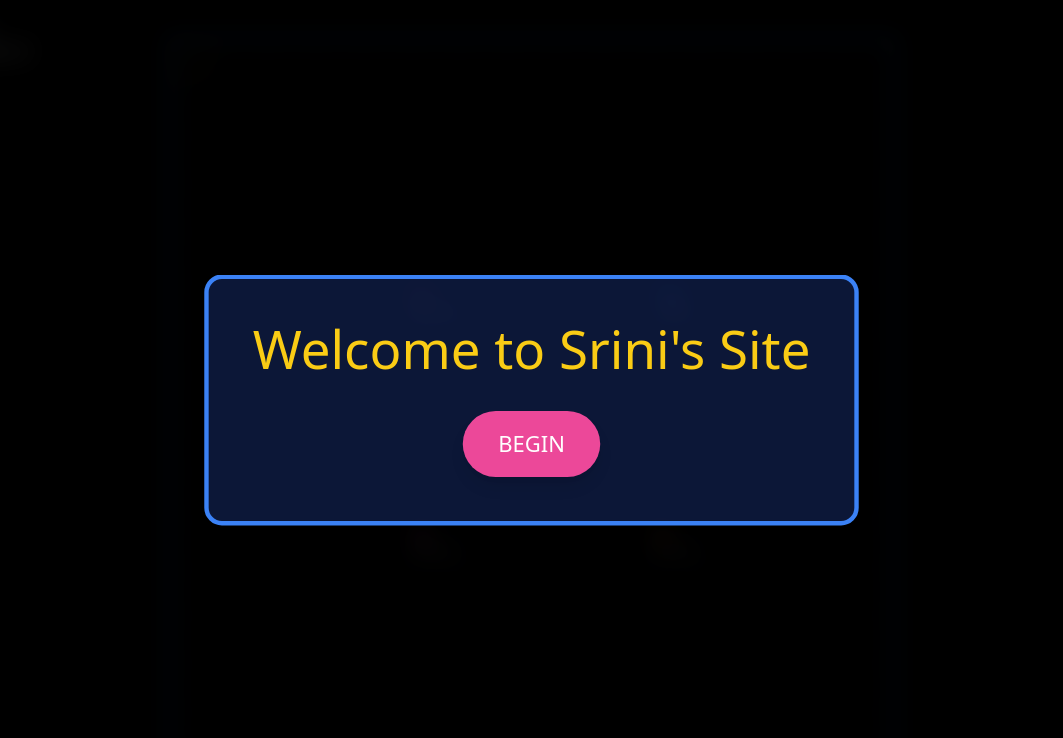
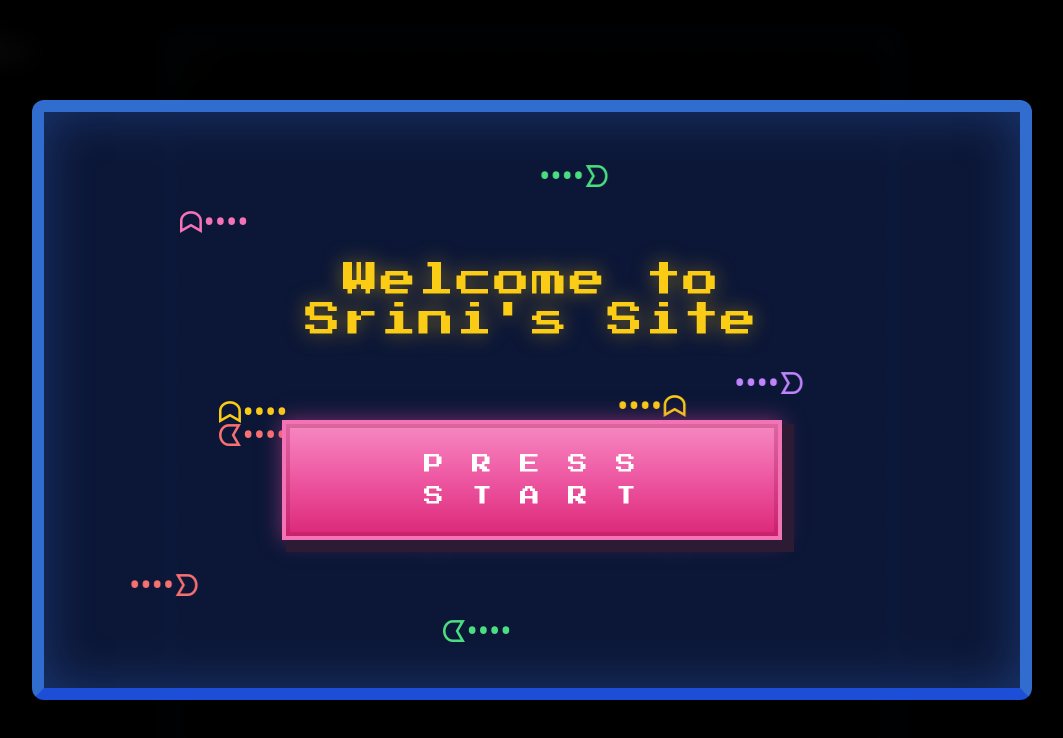
Before and after one commit to ch33nchan/pac-man, a React (Create React App) app: page /contact in a window 1280 px wide. Shown: the top 738 px of the page, without its empty margins (108-1171 px from the left). Built offline with nearby package versions, Linux system fonts and the light colour scheme; a web font is replaced by a local one.

Commit message:
00grid00

```diff
--- a/src/components/Welcome.tsx
+++ b/src/components/Welcome.tsx
@@ -1,22 +1,96 @@
-import React from 'react';
+import React, { useState, useEffect } from 'react';
+
+interface Ghost {
+  type: string;
+  color: string;
+  position: {
+    top: number;
+    left: number;
+  };
+}
 
 interface WelcomeProps {
   onBegin: () => void;
 }
 
 const Welcome: React.FC<WelcomeProps> = ({ onBegin }) => {
+  const [ghosts, setGhosts] = useState<Ghost[]>([]);
+
+  useEffect(() => {
+    const ghostTypes = ['ᗧ', 'ᗣ'];
+    const ghostColors = ['text-yellow-400', 'text-cyan-400', 'text-pink-400', 'text-red-400', 'text-green-400', 'text-purple-400'];
+
+    const getRandomPosition = () => Math.floor(Math.random() * 85) + 5;
+    const getRandomItem = (array: any[]) => array[Math.floor(Math.random() * array.length)];
+
+    const generateGhosts = () => {
+      return Array.from({ length: 8 }, () => ({
+        type: getRandomItem(ghostTypes),
+        color: getRandomItem(ghostColors),
+        position: {
+          top: getRandomPosition(),
+          left: getRandomPosition()
+        }
+      }));
+    };
+
+    setGhosts(generateGhosts());
+  }, []);
+
   return (
     <div className="fixed inset-0 bg-black/90 backdrop-blur-md z-50 flex items-center justify-center">
-      <div className="bg-blue-900/40 p-10 rounded-2xl text-center border-4 border-blue-500 animate-pulse">
-        <h1 className="text-5xl text-yellow-400 mb-8 font-press-start">Welcome to Srini's Site</h1>
-        <button
-          onClick={onBegin}
-          className="px-8 py-4 bg-pink-500 text-white rounded-full hover:bg-pink-400
-                   transition-all transform hover:scale-110 font-press-start text-xl
-                   shadow-lg hover:shadow-pink-500/50"
-        >
-          BEGIN
-        </button>
+      <div className="relative bg-blue-900/40 p-16 w-[1000px] h-[600px] rounded-xl text-center
+                    border-[12px] border-blue-500/80 border-b-blue-700
+                    shadow-[inset_0_0_50px_rgba(59,130,246,0.3)]
+                    overflow-hidden flex flex-col items-center justify-center">
+        {ghosts.map((ghost, index) => (
+          <div
+            key={index}
+            className={`absolute text-3xl ${ghost.color} ${
+              index % 2 === 0 ? 'animate-pacman-move' : 'animate-pacman-move-reverse'
+            }`}
+            style={{
+              top: `${ghost.position.top}%`,
+              left: `${ghost.position.left}%`,
+            }}
+          >
+            {ghost.type}••••
+          </div>
+        ))}
+
+        <h1 className="text-4xl text-yellow-400 mb-20 font-press-start tracking-wider
+                     drop-shadow-[0_0_10px_rgba(234,179,8,0.5)]">
+          Welcome to<br />Srini's Site
+        </h1>
+
+        <div className="relative group hover:cursor-pointer p-8 -m-8">
+          <button
+            onClick={onBegin}
+            className="relative px-24 py-6 bg-gradient-to-b from-pink-400 via-pink-500 to-pink-600
+                     text-white font-press-start text-xl tracking-[0.2em] leading-relaxed
+                     transform-gpu transition-all duration-150 ease-in-out
+                     rounded-none w-[500px] h-[120px] flex flex-col items-center justify-center
+                     border-4 border-pink-400
+                     shadow-[8px_8px_0_4px_#2d1b34,0_0_20px_rgba(236,72,153,0.5)]
+                     group-hover:shadow-[16px_16px_0_8px_#2d1b34,0_0_40px_rgba(236,72,153,0.8)]
+                     group-hover:-translate-y-4 group-hover:-translate-x-4
+                     group-hover:scale-[1.02]
+                     active:shadow-[4px_4px_0_2px_#2d1b34]
+                     active:translate-y-2 active:translate-x-2
+                     active:scale-95
+                     before:absolute before:inset-0
+                     before:bg-gradient-to-b before:from-white/30 before:to-transparent
+                     before:opacity-50 group-hover:before:opacity-80
+                     after:absolute after:inset-0
+                     after:border-4 after:border-pink-800/30"
+          >
+            <span className="relative z-10 group-hover:text-pink-100">P R E S S</span>
+            <span className="relative z-10 group-hover:text-pink-100">S T A R T</span>
+          </button>
+          <div className="absolute inset-0 -z-10 opacity-0 group-hover:opacity-100 transition-opacity duration-300">
+            <div className="absolute inset-0 animate-pulse bg-pink-500/20 rounded-3xl blur-xl"></div>
+          </div>
+        </div>
       </div>
     </div>
   );
--- /dev/null
+++ b/src/config/tailwind.theme.js
@@ -0,0 +1,44 @@
+const arcadeTheme = {
+  extend: {
+    fontFamily: {
+      'press-start': ['"Press Start 2P"', 'cursive'],
+    },
+    keyframes: {
+      'arcade-bounce': {
+        '0%': {
+          transform: 'translateY(-8px) translateX(-4px)',
+          boxShadow: '12px 12px 0 8px #2d1b34, 0 0 40px rgba(236,72,153,0.8)',
+        },
+        '50%': {
+          transform: 'translateY(0px) translateX(0px)',
+          boxShadow: '8px 8px 0 4px #2d1b34, 0 0 20px rgba(236,72,153,0.5)',
+        },
+        '100%': {
+          transform: 'translateY(-8px) translateX(-4px)',
+          boxShadow: '12px 12px 0 8px #2d1b34, 0 0 40px rgba(236,72,153,0.8)',
+        }
+      },
+      'pacman-move': {
+        '0%': { transform: 'translateX(0) rotateY(0)' },
+        '49%': { transform: 'translateX(100px) rotateY(0)' },
+        '50%': { transform: 'translateX(100px) rotateY(180deg)' },
+        '99%': { transform: 'translateX(0) rotateY(180deg)' },
+        '100%': { transform: 'translateX(0) rotateY(0)' }
+      },
+      'pacman-move-reverse': {
+        '0%': { transform: 'translateX(100%) rotateY(180deg)' },
+        '49%': { transform: 'translateX(0) rotateY(180deg)' },
+        '50%': { transform: 'translateX(0) rotateY(0)' },
+        '99%': { transform: 'translateX(100%) rotateY(0)' },
+        '100%': { transform: 'translateX(100%) rotateY(180deg)' }
+      }
+    },
+    animation: {
+      'arcade-bounce': 'arcade-bounce 2s infinite',
+      'pacman-move': 'pacman-move 4s infinite linear',
+      'pacman-move-reverse': 'pacman-move-reverse 4s infinite linear'
+    }
+  }
+};
+
+module.exports = arcadeTheme;
--- a/src/index.css
+++ b/src/index.css
@@ -28,3 +28,4 @@
 .animate-pulse {
   animation: pulse 1s infinite;
 }
+@import url('https://fonts.googleapis.com/css2?family=Press+Start+2P&display=swap');
--- /dev/null
+++ b/src/utils/ghostUtils.ts
@@ -0,0 +1,17 @@
+export const ghostTypes = ['ᗧ', 'ᗣ'];
+export const ghostColors = ['text-yellow-400', 'text-cyan-400', 'text-pink-400', 'text-red-400', 'text-green-400', 'text-purple-400'];
+
+export const getRandomPosition = (min: number, max: number) => {
+  return Math.floor(Math.random() * (max - min + 1) + min);
+};
+
+export const generateGhosts = (count: number) => {
+  return Array.from({ length: count }, () => ({
+    type: ghostTypes[Math.floor(Math.random() * ghostTypes.length)],
+    color: ghostColors[Math.floor(Math.random() * ghostColors.length)],
+    position: {
+      top: getRandomPosition(5, 85),
+      left: getRandomPosition(5, 85)
+    }
+  }));
+};
--- a/tailwind.config.js
+++ b/tailwind.config.js
@@ -1,7 +1,9 @@
+const theme = require('./src/config/tailwind.theme');
 module.exports = {
 	content: ["./src/**/*.{js,ts,jsx,tsx}"],
 	darkMode: "media", // or 'class'
 	theme: {
+		...theme,
 		screens: {
 			sm: "640px",
 			md: "768px",
@@ -601,11 +603,21 @@ module.exports = {
 			bounce: {
 				"0%, 100%": {
 					transform: "translateY(-25%)",
-					animationTimingFunction: "cubic-bezier(0.8,0,1,1)",
+					animationTimingFunction: "cubic-bezier(0.8, 0, 1, 1)",
 				},
 				"50%": {
-					transform: "none",
-					animationTimingFunction: "cubic-bezier(0,0,0.2,1)",
+					transform: "translateY(0)",
+					animationTimingFunction: "cubic-bezier(0, 0, 0.2, 1)",
+				},
+			},
+			"bounce-custom": {
+				"0%, 100%": {
+					transform: "translateY(-15px) rotate(-3deg)",
+					animationTimingFunction: "cubic-bezier(0.8, 0, 1, 1)",
+				},
+				"50%": {
+					transform: "translateY(0) rotate(3deg)",
+					animationTimingFunction: "cubic-bezier(0, 0, 0.2, 1)",
 				},
 			},
 			reveal: {
@@ -614,7 +626,7 @@ module.exports = {
 					animationTimingFunction: "cubic-bezier(0.8,0,1,1)",
 					opacity: "0",
 				},
-				"1050%": {
+				"100%": {
 					transform: "none",
 					opacity: "1",
 					animationTimingFunction: "cubic-bezier(0,0,0.2,1)",
```
